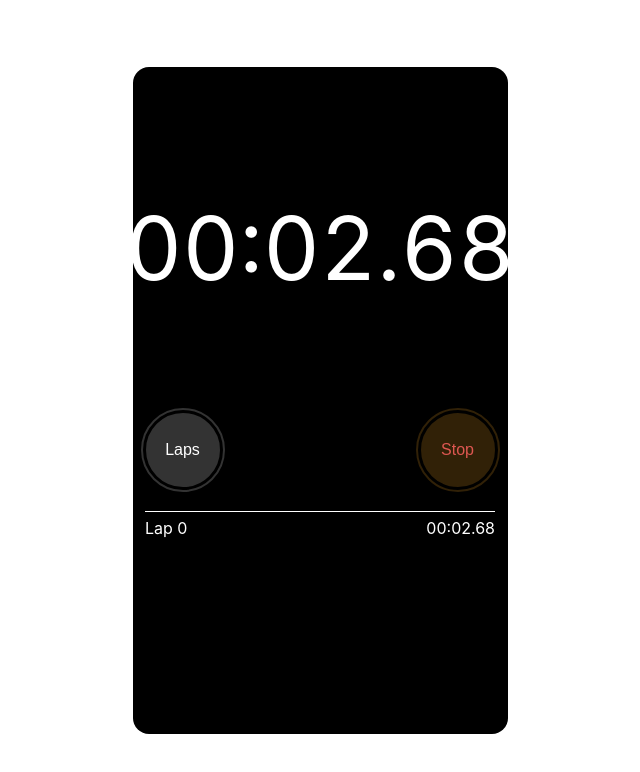
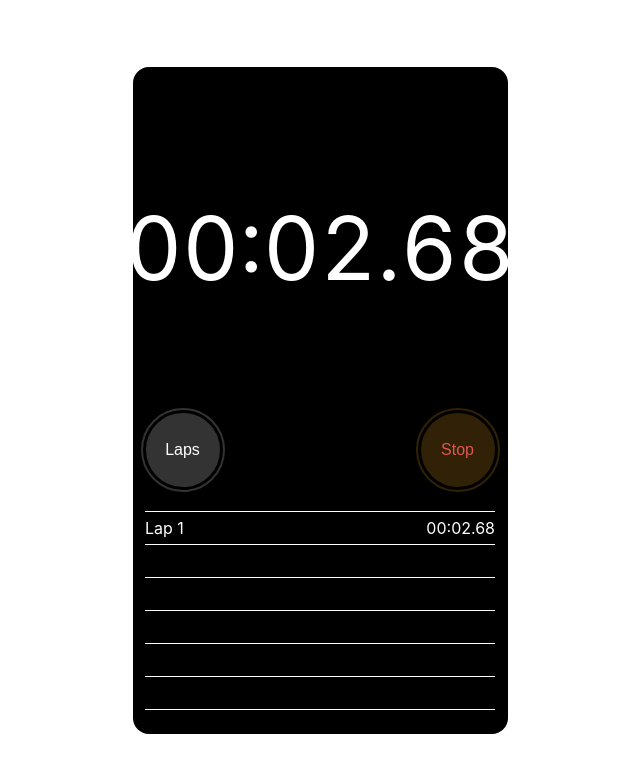
Before and after one commit to wenfeng-xing/react-vite-stopwatch, a React (Vite) app: page / in a window 1280 px wide. Both pictures are taken after a click on the button "Start". Shown: the top 772 px of the page, without its empty margins (320-960 px from the left). Built offline with nearby package versions, Linux system fonts and the light colour scheme; a web font is replaced by a local one.

Commit message:
reorder the laps record display

```diff
--- a/src/components/lapsList.component.tsx
+++ b/src/components/lapsList.component.tsx
@@ -54,14 +54,18 @@ interface LapsListProps {
 }
 
 export default function LapsList({ lapsList }: LapsListProps) {
+  const lapsListToDisplay = useMemo(() => {
+    return lapsList.length < 6 ? [...lapsList, ...placeHolding] : lapsList
+  }, [lapsList])
+
   return (
     <WrapperLapsList>
-      {lapsList.map((element, index) => {
+      {lapsListToDisplay.map((element, index) => {
         return element === "" ? (
           <LapElement key={index}></LapElement>
         ) : (
           <LapElement key={index}>
-            <p>{`Lap ${index}`}</p>
+            <p>{`Lap ${lapsList.length - index}`}</p>
             <p>{formatTimeToText(element as number)}</p>
           </LapElement>
         )
```
